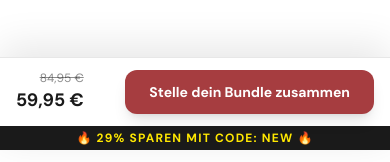
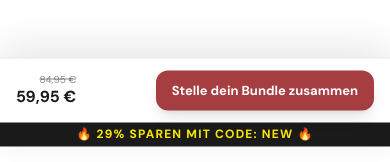
Before and after one commit to BerkanCeyhan/nosheer-showcase-lp, a React (Vite) app: page / in a window 390 px wide. Shown: the part 787-949 px from the top of the page. Built offline with nearby package versions, Linux system fonts and the light colour scheme.

Commit message:
Fix layout line breaks on mobile

```diff
--- a/src/components/ProductSelector.jsx
+++ b/src/components/ProductSelector.jsx
@@ -192,9 +192,9 @@ const ProductSelector = () => {
 
                   <button
                     onClick={() => setStep(2)}
-                    className="w-full py-4 bg-text text-white font-bold text-lg rounded-xl hover:bg-text/90 transition-transform transform hover:scale-[1.02]"
+                    className="w-full py-4 bg-text text-white font-bold text-base sm:text-lg rounded-xl hover:bg-text/90 transition-transform transform hover:scale-[1.02] flex items-center justify-center gap-2"
                   >
-                    Weiter zum Gratis-Unterteil →
+                    <span className="whitespace-nowrap">Weiter zum Gratis-Unterteil</span> →
                   </button>
                 </div>
               </div>
@@ -327,12 +327,12 @@ const ProductSelector = () => {
                 </div>
               </div>
 
-              <div className="flex justify-between items-end border-t border-text/10 pt-6 mb-8 mt-8">
+              <div className="flex flex-col sm:flex-row sm:justify-between items-start sm:items-end gap-3 border-t border-text/10 pt-6 mb-8 mt-8">
                 <div>
-                  <div className="text-text/60 mb-1">Gesamtwert: <span className="line-through">84,95 €</span></div>
-                  <div className="text-3xl font-heading font-bold text-text">59,95 €</div>
+                  <div className="text-text/60 mb-1 whitespace-nowrap">Gesamtwert: <span className="line-through">84,95 €</span></div>
+                  <div className="text-3xl font-heading font-bold text-text whitespace-nowrap">59,95 €</div>
                 </div>
-                <div className="text-right text-sm text-green-700 font-bold bg-green-100 px-4 py-1.5 rounded-full ring-1 ring-green-200">
+                <div className="text-sm text-green-700 font-bold bg-green-100 px-4 py-1.5 rounded-full ring-1 ring-green-200 whitespace-nowrap self-start sm:self-auto">
                   Du sparst 29%
                 </div>
               </div>
@@ -340,10 +340,10 @@ const ProductSelector = () => {
               <div className="flex flex-col gap-4">
                 <button
                   onClick={handleCheckout}
-                  className="w-full py-5 bg-accent text-white text-xl font-bold rounded-2xl hover:bg-accent/90 transition-transform transform hover:scale-[1.02] shadow-xl shadow-accent/20 flex flex-col items-center justify-center leading-tight"
+                  className="w-full py-4 sm:py-5 bg-accent text-white font-bold rounded-2xl hover:bg-accent/90 transition-transform transform hover:scale-[1.02] shadow-xl shadow-accent/20 flex flex-col items-center justify-center leading-tight px-2"
                 >
-                  <span className="mb-1">Jetzt sicher zur Kasse →</span>
-                  <span className="text-xs font-normal text-white/80">inkl. Gratis Versand in 1-3 Tagen</span>
+                  <span className="mb-1 text-lg sm:text-xl whitespace-nowrap">Jetzt sicher zur Kasse →</span>
+                  <span className="text-[10px] sm:text-xs font-normal text-white/80 whitespace-nowrap">inkl. Gratis Versand in 1-3 Tagen</span>
                 </button>
                 <button onClick={() => setStep(1)} className="text-text/50 hover:text-text font-medium text-sm text-center transition-colors">
                   Bundle nochmal bearbeiten
--- a/src/components/StickyCTA.jsx
+++ b/src/components/StickyCTA.jsx
@@ -54,14 +54,14 @@ const StickyCTA = () => {
         </div>
 
         {/* Right Side */}
-        <div className="flex items-center gap-4 w-full sm:w-auto justify-between sm:justify-end">
-          <div className="text-right flex flex-col items-end">
-            <span className="text-xs text-text/50 line-through">84,95 €</span>
-            <span className="font-bold text-lg md:text-xl text-text">59,95 €</span>
+        <div className="flex items-center gap-2 sm:gap-4 w-full sm:w-auto justify-between sm:justify-end">
+          <div className="text-right flex flex-col items-end justify-center whitespace-nowrap">
+            <span className="text-[10px] md:text-xs text-text/50 line-through leading-none">84,95 €</span>
+            <span className="font-bold text-base md:text-xl text-text leading-tight mt-0.5">59,95 €</span>
           </div>
           <a
             href="#bundle-selector"
-            className="bg-accent hover:bg-accent/90 text-white font-bold py-3 md:py-3.5 px-6 rounded-xl shadow-lg transition-transform hover:scale-105 text-sm md:text-base whitespace-nowrap"
+            className="bg-accent hover:bg-accent/90 text-white font-bold py-2.5 md:py-3.5 px-4 md:px-6 rounded-xl shadow-lg transition-transform hover:scale-105 text-[13px] md:text-base whitespace-nowrap"
           >
             Stelle dein Bundle zusammen
           </a>
```
